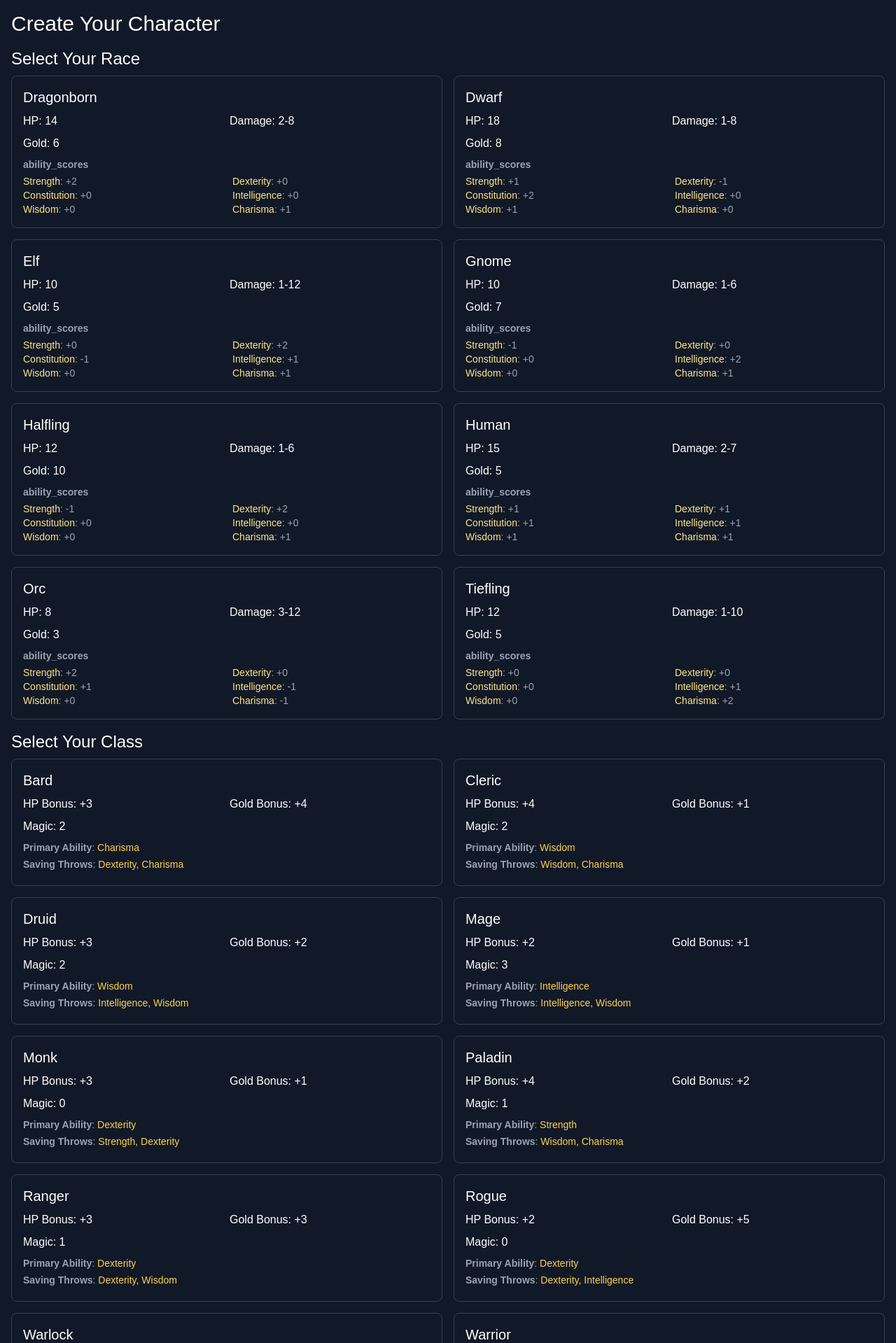
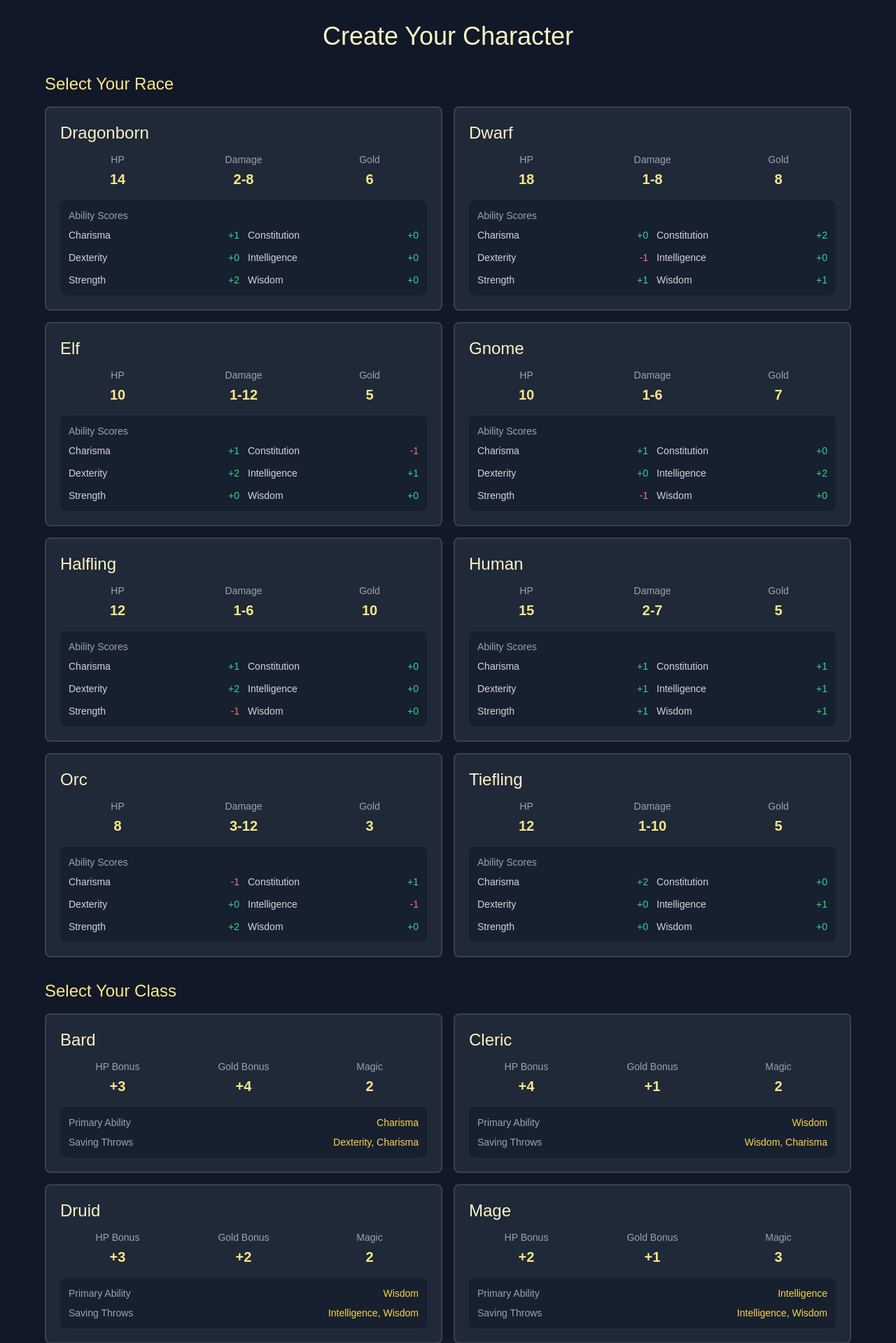
Before and after one commit to timonchiklol/Console_RPG, a Flask app: page /character in a window 1280 px wide. Shown: the part 72-1991 px from the top of the page at 70% size. Run offline with Flask 3, Linux system fonts and the light colour scheme; some libraries are stand-ins or nearby versions.

Commit message:
translation update, redesign of the character creation page

```diff
--- a/static/js/game.js
+++ b/static/js/game.js
@@ -126,7 +126,9 @@
                 this.pendingMessage = {
                     id: 'pending-roll',
                     type: 'player',
-                    message: `rolled ${rollData.roll} on ${rollData.dice_type}`,
+                    message: translationManager.translate('rolled_message')
+                        .replace('{roll}', rollData.roll)
+                        .replace('{dice}', rollData.dice_type),
                     player_name: this.gameState.name || this.translate('you')
                 };
 
--- a/templates/character.html
+++ b/templates/character.html
@@ -4,69 +4,126 @@
 
 {% block content %}
 {% raw %}
-<div id="character-app" v-cloak class="container mx-auto p-4">
-  <h1 class="medieval text-3xl mb-4" data-trans="character_creation"></h1>
-  <div class="mb-4">
-    <h2 class="medieval text-2xl mb-2" data-trans="select_race"></h2>
-    <div class="grid grid-cols-2 gap-4">
-      <div v-for="(stats, race) in races" :key="race" @click="selectRace(race)"
-           class="p-4 rounded-lg cursor-pointer border"
-           :class="selectedRace === race ? 'border-red-500 bg-gray-800' : 'border-gray-700 hover:border-gray-500'">
-        <h3 class="medieval text-xl">{{ race }}</h3>
-        <div class="grid grid-cols-2 gap-2 mt-2">
-          <p><span data-trans="hp"></span>: {{ stats.hp }}</p>
-          <p><span data-trans="damage"></span>: {{ stats.damage }}</p>
-          <p><span data-trans="gold"></span>: {{ stats.gold }}</p>
+<div id="character-app" v-cloak class="min-h-screen bg-gray-900">
+  <div class="container mx-auto px-4 py-8">
+    <!-- Header -->
+    <h1 class="medieval text-4xl text-amber-100 text-center mb-8" data-trans="character_creation"></h1>
+
+    <!-- Main Content -->
+    <div class="max-w-6xl mx-auto space-y-8">
+      <!-- Race Selection -->
+      <section>
+        <h2 class="medieval text-2xl text-amber-200 mb-4" data-trans="select_race"></h2>
+        <div class="grid grid-cols-1 md:grid-cols-2 gap-4">
+          <div v-for="(stats, race) in races" :key="race"
+               @click="selectRace(race)"
+               class="bg-gray-800 rounded-lg border-2 transition-all duration-200 hover:shadow-lg hover:shadow-red-900/20"
+               :class="[
+                 selectedRace === race
+                   ? 'border-red-500 shadow-lg shadow-red-900/30'
+                   : 'border-gray-700 hover:border-gray-500'
+               ]">
+            <div class="p-5 cursor-pointer">
+              <!-- Race Name -->
+              <h3 class="medieval text-2xl text-amber-100 mb-3">{{ race }}</h3>
+
+              <!-- Basic Stats -->
+              <div class="grid grid-cols-3 gap-4 mb-4">
+                <div class="text-center">
+                  <div class="text-gray-400 text-sm mb-1" data-trans="hp"></div>
+                  <div class="text-xl font-bold text-amber-200">{{ stats.hp }}</div>
                 </div>
-        <div class="mt-2 text-sm text-gray-400">
-          <p class="font-semibold mb-1" data-trans="ability_scores"></p>
-          <div class="grid grid-cols-2 gap-x-4">
-            <template v-if="stats.ability_scores">
-              <p><span class="text-amber-200">Strength</span>: {{ stats.ability_scores.strength >= 0 ? '+' : '' }}{{ stats.ability_scores.strength }}</p>
-              <p><span class="text-amber-200">Dexterity</span>: {{ stats.ability_scores.dexterity >= 0 ? '+' : '' }}{{ stats.ability_scores.dexterity }}</p>
-              <p><span class="text-amber-200">Constitution</span>: {{ stats.ability_scores.constitution >= 0 ? '+' : '' }}{{ stats.ability_scores.constitution }}</p>
-              <p><span class="text-amber-200">Intelligence</span>: {{ stats.ability_scores.intelligence >= 0 ? '+' : '' }}{{ stats.ability_scores.intelligence }}</p>
-              <p><span class="text-amber-200">Wisdom</span>: {{ stats.ability_scores.wisdom >= 0 ? '+' : '' }}{{ stats.ability_scores.wisdom }}</p>
-              <p><span class="text-amber-200">Charisma</span>: {{ stats.ability_scores.charisma >= 0 ? '+' : '' }}{{ stats.ability_scores.charisma }}</p>
-            </template>
+                <div class="text-center">
+                  <div class="text-gray-400 text-sm mb-1" data-trans="damage"></div>
+                  <div class="text-xl font-bold text-amber-200">{{ stats.damage }}</div>
+                </div>
+                <div class="text-center">
+                  <div class="text-gray-400 text-sm mb-1" data-trans="gold"></div>
+                  <div class="text-xl font-bold text-amber-200">{{ stats.gold }}</div>
+                </div>
+              </div>
+
+              <!-- Ability Scores -->
+              <div class="bg-gray-900/50 rounded-lg p-3">
+                <div class="text-sm text-gray-400 mb-2" data-trans="ability_scores"></div>
+                <div class="grid grid-cols-2 gap-3">
+                  <div v-for="(value, ability) in stats.ability_scores" :key="ability"
+                       class="flex justify-between items-center">
+                    <span class="text-gray-300 text-sm">{{ translate(ability) }}</span>
+                    <span class="font-mono text-sm"
+                          :class="value >= 0 ? 'text-emerald-400' : 'text-red-400'">
+                      {{ value >= 0 ? '+' : '' }}{{ value }}
+                    </span>
                   </div>
                 </div>
               </div>
             </div>
           </div>
-  <div class="mb-4">
-    <h2 class="medieval text-2xl mb-2" data-trans="select_class"></h2>
-    <div class="grid grid-cols-2 gap-4">
-      <div v-for="(stats, className) in classes" :key="className" @click="selectClass(className)"
-           class="p-4 rounded-lg cursor-pointer border"
-           :class="selectedClass === className ? 'border-red-500 bg-gray-800' : 'border-gray-700 hover:border-gray-500'">
-        <h3 class="medieval text-xl">{{ className }}</h3>
-        <div class="grid grid-cols-2 gap-2 mt-2">
-          <p><span data-trans="hp_bonus"></span>: +{{ stats.hp_bonus }}</p>
-          <p><span data-trans="gold_bonus"></span>: +{{ stats.gold_bonus }}</p>
-          <p><span data-trans="magic"></span>: {{ stats.magic }}</p>
         </div>
-        <div class="mt-2 text-sm text-gray-400">
-          <p v-if="stats.primary_ability" class="mb-1">
-            <span class="font-semibold">Primary Ability</span>:
-            <span class="text-amber-300">{{ stats.primary_ability.charAt(0).toUpperCase() + stats.primary_ability.slice(1) }}</span>
-          </p>
-          <p v-if="stats.saving_throws" class="mb-1">
-            <span class="font-semibold">Saving Throws</span>:
-            <span class="text-amber-300">
-              {{ stats.saving_throws.map(s => s.charAt(0).toUpperCase() + s.slice(1)).join(', ') }}
-            </span>
-          </p>
+      </section>
+
+      <!-- Class Selection -->
+      <section>
+        <h2 class="medieval text-2xl text-amber-200 mb-4" data-trans="select_class"></h2>
+        <div class="grid grid-cols-1 md:grid-cols-2 gap-4">
+          <div v-for="(stats, className) in classes" :key="className"
+               @click="selectClass(className)"
+               class="bg-gray-800 rounded-lg border-2 transition-all duration-200 hover:shadow-lg hover:shadow-red-900/20"
+               :class="[
+                 selectedClass === className
+                   ? 'border-red-500 shadow-lg shadow-red-900/30'
+                   : 'border-gray-700 hover:border-gray-500'
+               ]">
+            <div class="p-5 cursor-pointer">
+              <!-- Class Name -->
+              <h3 class="medieval text-2xl text-amber-100 mb-3">{{ className }}</h3>
+
+              <!-- Class Stats -->
+              <div class="grid grid-cols-3 gap-4 mb-4">
+                <div class="text-center">
+                  <div class="text-gray-400 text-sm mb-1" data-trans="hp_bonus"></div>
+                  <div class="text-xl font-bold text-amber-200">+{{ stats.hp_bonus }}</div>
+                </div>
+                <div class="text-center">
+                  <div class="text-gray-400 text-sm mb-1" data-trans="gold_bonus"></div>
+                  <div class="text-xl font-bold text-amber-200">+{{ stats.gold_bonus }}</div>
+                </div>
+                <div class="text-center">
+                  <div class="text-gray-400 text-sm mb-1" data-trans="magic"></div>
+                  <div class="text-xl font-bold text-amber-200">{{ stats.magic }}</div>
+                </div>
+              </div>
+
+              <!-- Class Features -->
+              <div class="bg-gray-900/50 rounded-lg p-3 space-y-2">
+                <div v-if="stats.primary_ability" class="flex items-center justify-between">
+                  <span class="text-gray-400 text-sm" data-trans="primary_ability"></span>
+                  <span class="text-amber-300 text-sm">{{ translate(stats.primary_ability) }}</span>
+                </div>
+                <div v-if="stats.saving_throws" class="flex items-center justify-between">
+                  <span class="text-gray-400 text-sm" data-trans="saving_throws"></span>
+                  <span class="text-amber-300 text-sm">{{ stats.saving_throws.map(s => translate(s)).join(', ') }}</span>
                 </div>
               </div>
             </div>
           </div>
-  <div>
+        </div>
+      </section>
+
+      <!-- Begin Adventure Button -->
+      <div class="pt-4">
         <button @click="createCharacter"
                 :disabled="!selectedRace || !selectedClass || submitted"
-            :class="['w-full', 'bg-red-700', (!selectedRace || !selectedClass || submitted) ? 'opacity-50 cursor-not-allowed' : 'hover:bg-red-600', 'px-4', 'py-2', 'rounded-lg', 'medieval']"
+                class="w-full h-14 medieval text-xl rounded-lg transition-all duration-200 disabled:opacity-50 disabled:cursor-not-allowed"
+                :class="[
+                  (!selectedRace || !selectedClass || submitted)
+                    ? 'bg-gray-700 text-gray-400'
+                    : 'bg-red-700 hover:bg-red-600 text-amber-100 shadow-lg shadow-red-900/30'
+                ]"
                 data-trans="begin_adventure">
         </button>
+      </div>
+    </div>
   </div>
 </div>
 {% endraw %}
--- a/translations/en.json
+++ b/translations/en.json
@@ -50,5 +50,69 @@
     "send": "Send",
     "enter_action": "Enter your action",
     "please_roll": "Please roll a",
-    "leave_confirm": "Are you sure you want to leave the room?"
+    "leave_confirm": "Are you sure you want to leave the room?",
+
+    "room_creation_error": "Failed to create room. Please try again.",
+    "room_join_error": "Failed to join room. Please check the room code and try again.",
+    "character_creation_error": "Failed to create character. Please try again.",
+    "language_update_error": "Failed to update language. Please try again.",
+    "load_game_error": "Failed to load game. Please try again.",
+    "leave_room_error": "Failed to leave room. Please try again.",
+
+    "ability_scores": "Ability Scores",
+    "primary_ability": "Primary Ability",
+    "saving_throws": "Saving Throws",
+    "with": "with",
+    "modifier": "modifier",
+    "proficient": "proficient",
+    "you": "You",
+
+    "strength": "Strength",
+    "dexterity": "Dexterity",
+    "constitution": "Constitution",
+    "intelligence": "Intelligence",
+    "wisdom": "Wisdom",
+    "charisma": "Charisma",
+    "strength_label": "Strength:",
+    "dexterity_label": "Dexterity:",
+    "constitution_label": "Constitution:",
+    "intelligence_label": "Intelligence:",
+    "wisdom_label": "Wisdom:",
+    "charisma_label": "Charisma:",
+
+    "no_path_selected": "No path selected!",
+    "cannot_move_enemy": "Cannot move onto enemy's square!",
+    "max_move_tiles": "Cannot move more than 5 tiles! Maximum allowed: 5.",
+    "not_enough_speed": "Not enough speed for that move! Available: {speed}",
+    "rolled_message": "rolled {roll} on {dice}",
+
+    "enemy_goblin": "Goblin",
+    "enemy_skeleton": "Skeleton",
+    "enemy_orc": "Orc",
+    "enemy_wolf": "Wolf",
+    "enemy_bandit": "Bandit",
+    "enemy_zombie": "Zombie",
+    "enemy_dark_cultist": "Dark Cultist",
+    "enemy_giant_spider": "Giant Spider",
+
+    "battle": "Battle",
+    "character": "Character",
+    "enemy": "Enemy",
+    "speed": "Speed",
+    "spell_slots": "Spell Slots",
+    "apply_move": "Apply Move",
+    "end_turn": "End Turn",
+    "choose_attack": "Choose your attack",
+    "melee_attack": "Melee Attack",
+    "range": "Range",
+    "available_spells": "Available Spells",
+    "level_1_spells": "Level 1 Spells",
+    "level_2_spells": "Level 2 Spells",
+    "tiles": "tiles",
+    "attack": "Attack",
+    "cast_spell": "Cast Spell",
+    "roll_hit": "Roll Hit",
+    "roll_damage": "Roll Damage",
+    "battle_log": "Battle Log",
+    "movement_instructions": "Use arrow keys to move your character"
 }
```
Also changed, not shown: DEF.py (+29 -6 lines), character_config.py (+9 -9 lines), static/js/hexgrid.js (+12 -4 lines), templates/battle.html (+36 -24 lines), translations.py (added, +10 -0 lines), translations/ru.json (+65 -1 lines). Lines whose indentation alone changed are shown as unchanged.
